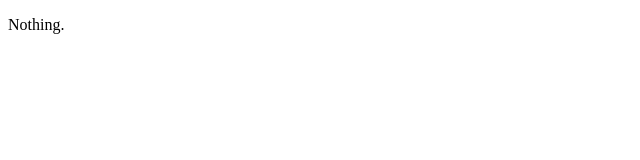
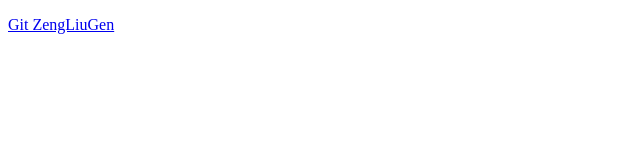
Before and after one commit to zengliugen/zengliugen.github.io, a plain HTML site: page index.html in a window 1280 px wide. Shown: the whole page, without its empty margins (0-640 px from the left). Drawn offline with Linux system fonts and the light colour scheme.

Commit message:
Update index.html

```diff
--- a/index.html
+++ b/index.html
@@ -4,6 +4,6 @@
 <title>Satic Page</title>
 </head>
 <body>
-<p>Nothing.</p>
+<p><a href="https://github.com/zengliugen">Git ZengLiuGen</a></p>
 </body>
 </html>
```
